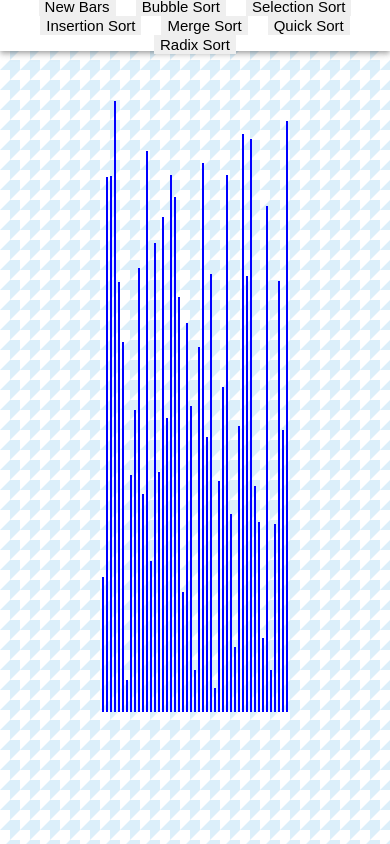
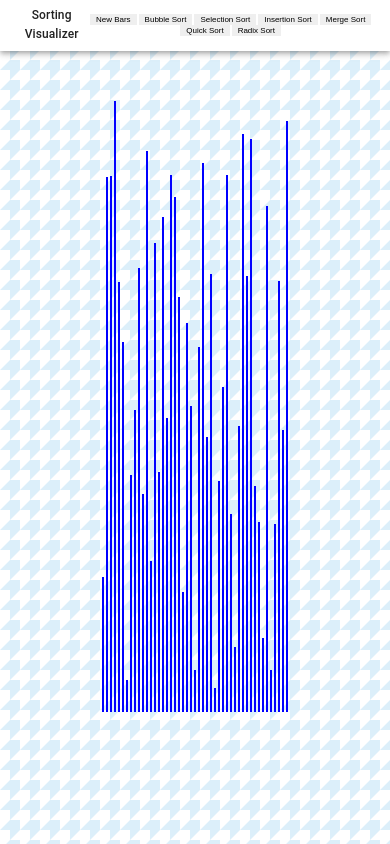
Before and after one commit to LyangHiga/sort-visualizer, a React (Create React App) app: page / in a window 390 px wide. Built offline with nearby package versions, Linux system fonts and the light colour scheme.

Commit message:
Add Mobile Version

```diff
--- a/src/App.js
+++ b/src/App.js
@@ -1,8 +1,12 @@
-import React from 'react';
+import React, { useEffect } from 'react';
+// import ReactDOM from 'react-dom';
 import './App.css';
 import SortVisualizer from './SortVisualizer';
 
 function App() {
+  useEffect(() => {
+    document.title = 'Sorting Visualizer';
+  }, []);
   return (
     <div className="App">
       <SortVisualizer />
--- a/src/Nav.js
+++ b/src/Nav.js
@@ -12,7 +12,7 @@ import AppBar from '@material-ui/core/AppBar';
 import Toolbar from '@material-ui/core/Toolbar';
 import Typography from '@material-ui/core/Typography';
 import { withStyles } from '@material-ui/core/styles';
-import styles from './NavStyles';
+import styles from './styles/NavStyles';
 
 function Nav(props) {
   const { classes } = props;
--- a/src/NavStyles.js
+++ b/src/styles/NavStyles.js
@@ -1,3 +1,6 @@
+// TODO mobile
+import sizes from './sizes';
+
 const styles = theme => ({
   Navbar: {
     display: 'flex',
@@ -7,7 +10,8 @@ const styles = theme => ({
   },
   title: {
     display: 'none',
-    [theme.breakpoints.up('sm')]: {
+    [sizes.down('sm')]: {
+      fontSize: '12px',
       display: 'block'
     }
   },
@@ -15,7 +19,13 @@ const styles = theme => ({
     margin: '0 10px',
     cursor: 'pointer',
     border: 'none',
-    fontSize: '15px'
+    fontSize: '15px',
+    [sizes.down('sm')]: {
+      fontSize: '8px',
+      margin: '0 1px',
+      border: 'none',
+      cursor: 'pointer'
+    }
   }
 });
 
--- /dev/null
+++ b/src/styles/sizes.js
@@ -0,0 +1,13 @@
+export default {
+  up() {},
+  down(size) {
+    const sizes = {
+      xs: '575.98px',
+      sm: '767.98px',
+      md: '991.98px',
+      lg: '1199.98px',
+      xl: '1400px'
+    };
+    return `@media (max-width: ${sizes[size]})`;
+  }
+};
```
Also changed, not shown: package.json (+7 -1 lines), 1 other file (tests, documents, lock files or other folders).
